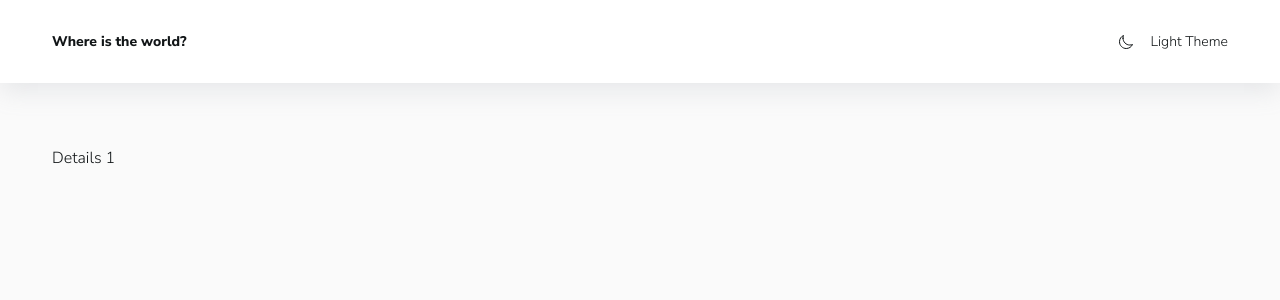
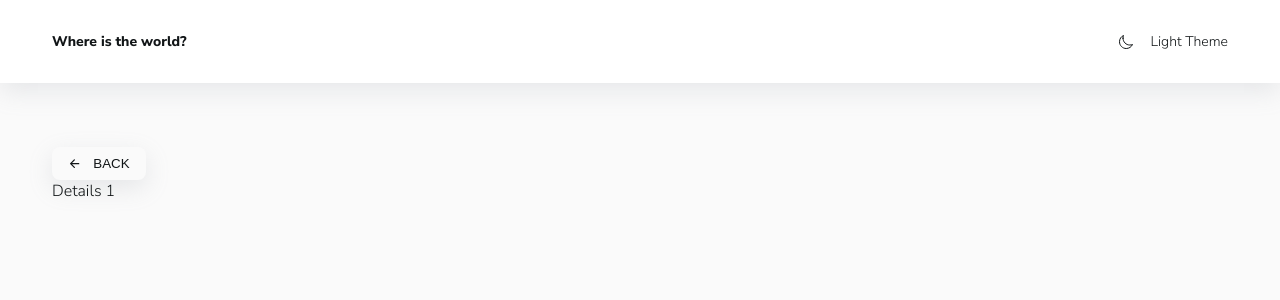
Before and after one commit to Harovinkin/harovinkin-pet-projects-2022, a React (Create React App) app in the folder find-country-flag/: page /country/1 in a window 1280 px wide. Shown: the top 300 px of the page. Built offline with nearby package versions, Linux system fonts and the light colour scheme; no server answers.

Commit message:
add button module

```diff
--- /dev/null
+++ b/find-country-flag/src/components/Button.jsx
@@ -0,0 +1,17 @@
+import styled from 'styled-components';
+
+export const Button = styled.button`
+    padding: 0 1rem;
+    background-color: var(--color-ui-base);
+    box-shadow: var(--shadow);
+    line-height: 2.5;
+    border-radius: var(--brd-rad);
+
+    border: none;
+    display: flex;
+    align-items: center;
+    gap: 0.75rem;
+
+    color: var(--color-text);
+    cursor: pointer;
+`;
--- a/find-country-flag/src/pages/Details.jsx
+++ b/find-country-flag/src/pages/Details.jsx
@@ -1,7 +1,31 @@
-import React from 'react';
-import { useParams } from 'react-router-dom';
+import React, { useState, useEffect } from 'react';
+import { useParams, useNavigate } from 'react-router-dom';
+import axios from 'axios';
+import { IoArrowBack } from 'react-icons/io5';
+import { searchByCountry } from '../components/config';
+import { Button } from '../components/Button';
 
 export const Details = () => {
     const { name } = useParams();
-    return <div>Details {name}</div>;
+    const navigate = useNavigate();
+    const [country, setCountry] = useState(null);
+
+    console.log(country);
+
+    useEffect(() => {
+        axios
+            .get(searchByCountry(name))
+            .then(({ data }) => setCountry(data[0]));
+    }, [name]);
+
+    const goBack = () => navigate(-1);
+    return (
+        <div>
+            <Button onClick={goBack}>
+                <IoArrowBack />
+                BACK
+            </Button>
+            Details {name}
+        </div>
+    );
 };
```
